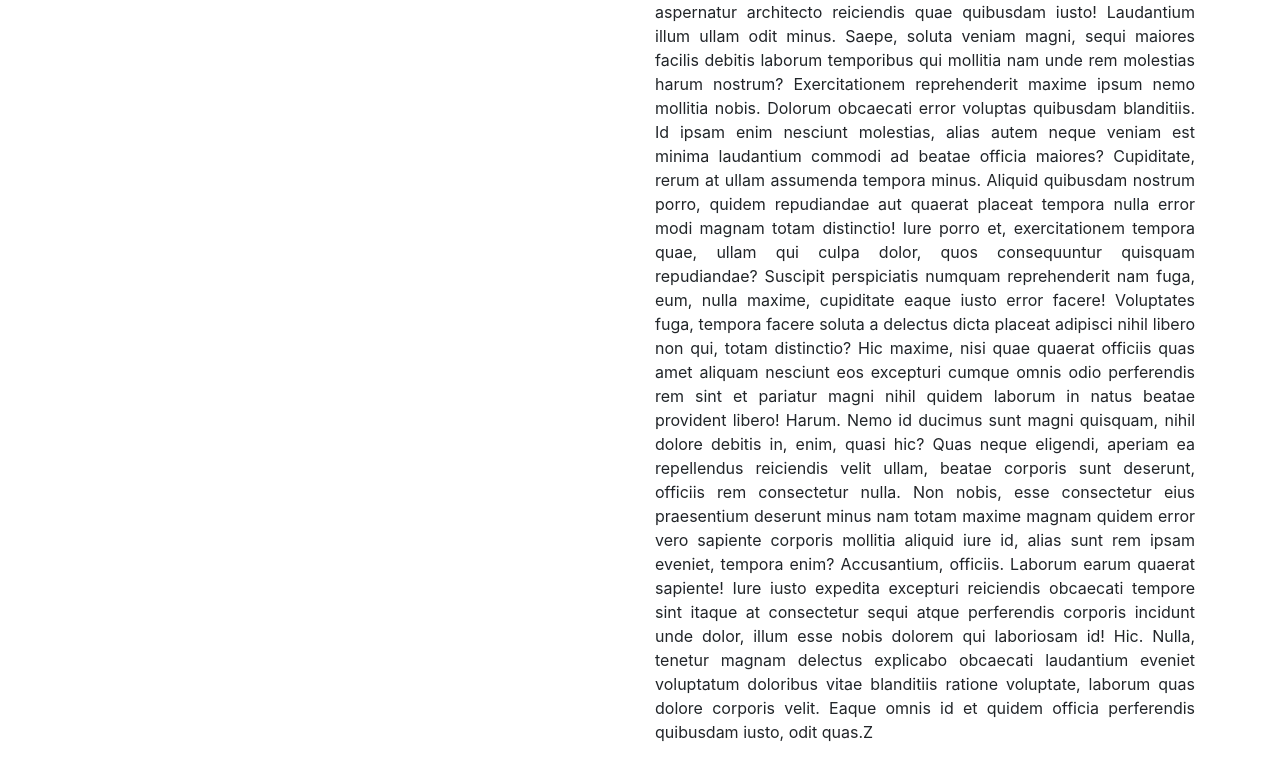
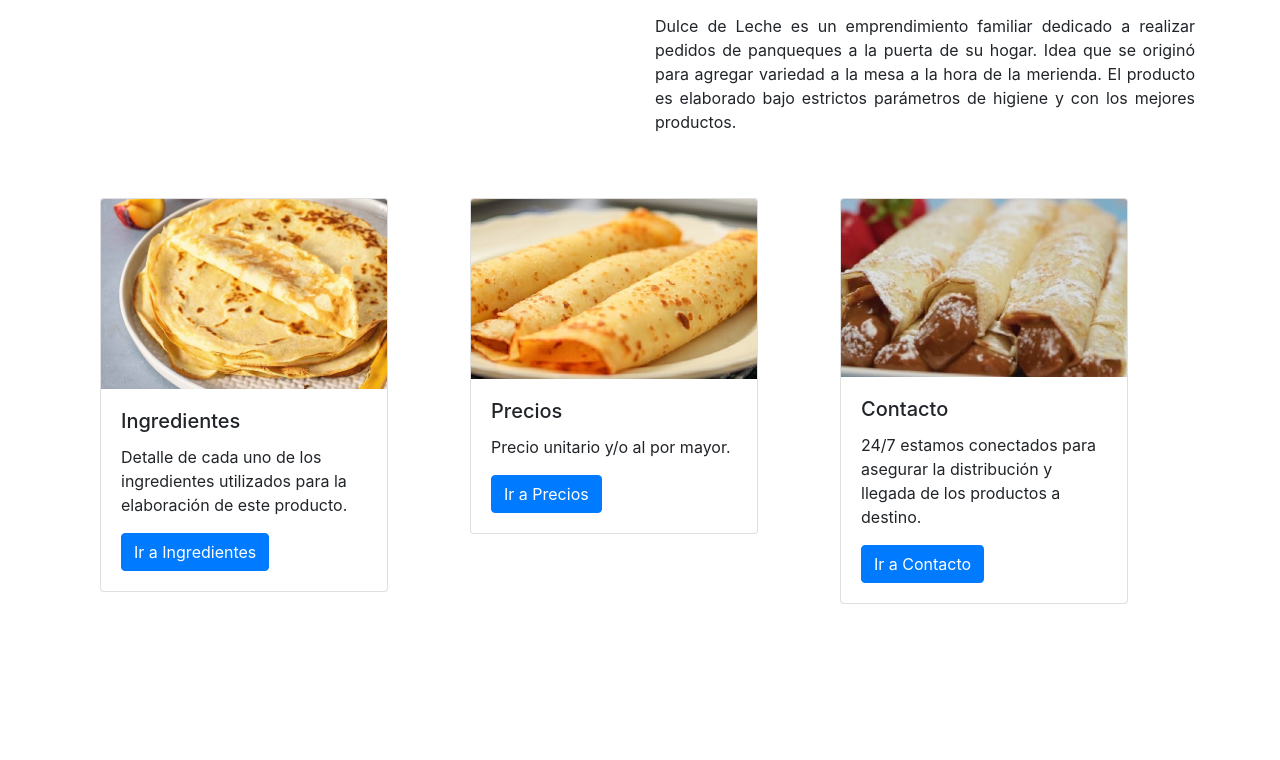
Before and after one commit to CarolVallejos/Panqueques, a plain HTML site: page PaginaPaqueques/index.html in a window 1280 px wide. Shown: the part 476-1236 px from the top of the page. After the commit the page ends 1080 px from the top, so only its background shows below. Drawn offline with Linux system fonts and the light colour scheme; a web font is replaced by a local one.

Commit message:
Imagenes en cards, enlaces con otras páginas

```diff
--- a/PaginaPaqueques/index.html
+++ b/PaginaPaqueques/index.html
@@ -1,23 +1,31 @@
 <!DOCTYPE html>
 <html lang="en">
+
 <head>
   <meta charset="UTF-8">
   <meta name="viewport" content="width=device-width, initial-scale=1.0">
   <title>Document</title>
   <link rel="stylesheet" href="bootstrap.css">
   <link rel="stylesheet" href="normalize.css">
+  <link href="https://fonts.googleapis.com/css?family=Baloo+Chettan+2&display=swap" rel="stylesheet">
   <style>
-        body{
+    body {
       background: url("Panqueque.jpg");
       background-repeat: no-repeat;
       background-attachment: fixed;
       background-size: cover;
     }
-            input::placeholder{
-                color:white !important;
+
+    input::placeholder {
+      color: white !important;
+    }
+
+    h1 {
+      font-family: 'Baloo Chettan 2', cursive;
     }
   </style>
 </head>
+
 <body>
   <div class="container">
     <div class="row">
@@ -29,13 +37,13 @@
           <div class="collapse navbar-collapse" id="navbarSupportedContent">
             <ul class="navbar-nav mr-auto">
               <li class="nav-item active">
-                          <a class="nav-link text-light" href="#">Home <span class="sr-only">(current)</span></a>
+                <p class="nav-link text-light">Home <span class="sr-only">(current)</span></p>
               </li>
               <li class="nav-item">
-                          <a class="nav-link text-light" href="#">Link</a>
+                <a class="nav-link text-light" href="Distribución.html">Distribución</a>
               </li>
               <li class="nav-item">
-                          <a class="nav-link disabled text-light" href="#" tabindex="-1" aria-disabled="true">Disabled</a>
+                <a class="nav-link text-light" href="Sugerencias.html">Sugerencias</a>
               </li>
             </ul>
             <form class="form-inline my-2 my-lg-0">
@@ -44,51 +52,52 @@
             </form>
           </div>
         </nav>
-
       </div>
-            <div class="col-6">
-
+      <div class="col-6 offset-6 mt-5 mb-5">
+        <h1 class="display-4 ">¿Quiénes somos?</h1>
+        <p class="text-justify">
+          Dulce de Leche es un emprendimiento familiar dedicado a realizar pedidos de panqueques a la puerta de su
+          hogar.
+          Idea que se originó para agregar variedad a la mesa a la hora de la merienda.
+          El producto es elaborado bajo estrictos parámetros de higiene y con los mejores productos.
+        </p>
       </div>
-            <div class="col-6 mt-5 text-justify">
-                <p>
-                    Lorem ipsum dolor sit, amet consectetur adipisicing elit. Magnam vel error nemo
-                    exercitationem recusandae qui ullam, ab accusantium. Porro dolor illum voluptate
-                    natus in quas harum ut at pariatur recusandae.
-                    Lorem ipsum dolor sit amet consectetur adipisicing elit. Nesciunt consequuntur
-                    sapiente nostrum facilis eligendi in officiis aperiam aut maiores odio exercitationem
-                    voluptatem pariatur a, aspernatur architecto reiciendis quae quibusdam iusto!
-                    Laudantium illum ullam odit minus. Saepe, soluta veniam magni, sequi maiores
-                    facilis debitis laborum temporibus qui mollitia nam unde rem molestias harum nostrum?
-                    Exercitationem reprehenderit maxime ipsum nemo mollitia nobis.
-                    Dolorum obcaecati error voluptas quibusdam blanditiis. Id ipsam enim nesciunt
-                    molestias, alias autem neque veniam est minima laudantium commodi ad beatae
-                    officia maiores? Cupiditate, rerum at ullam assumenda tempora minus.
-                    Aliquid quibusdam nostrum porro, quidem repudiandae aut quaerat placeat tempora
-                    nulla error modi magnam totam distinctio! Iure porro et, exercitationem tempora
-                    quae, ullam qui culpa dolor, quos consequuntur quisquam repudiandae?
-                    Suscipit perspiciatis numquam reprehenderit nam fuga, eum, nulla maxime,
-                    cupiditate eaque iusto error facere! Voluptates fuga, tempora facere soluta a
-                    delectus dicta placeat adipisci nihil libero non qui, totam distinctio?
-                    Hic maxime, nisi quae quaerat officiis quas amet aliquam nesciunt eos excepturi
-                    cumque omnis odio perferendis rem sint et pariatur magni nihil quidem laborum in
-                    natus beatae provident libero! Harum.
-                    Nemo id ducimus sunt magni quisquam, nihil dolore debitis in, enim, quasi hic?
-                    Quas neque eligendi, aperiam ea repellendus reiciendis velit ullam, beatae
-                    corporis sunt deserunt, officiis rem consectetur nulla.
-                    Non nobis, esse consectetur eius praesentium deserunt minus nam totam maxime
-                    magnam quidem error vero sapiente corporis mollitia aliquid iure id, alias
-                    sunt rem ipsam eveniet, tempora enim? Accusantium, officiis.
-                    Laborum earum quaerat sapiente! Iure iusto expedita excepturi reiciendis
-                    obcaecati tempore sint itaque at consectetur sequi atque perferendis corporis
-                    incidunt unde dolor, illum esse nobis dolorem qui laboriosam id! Hic.
-                    Nulla, tenetur magnam delectus explicabo obcaecati laudantium eveniet voluptatum
-                    doloribus vitae blanditiis ratione voluptate, laborum quas dolore corporis velit.
-                    Eaque omnis id et quidem officia perferendis quibusdam iusto, odit quas.Z
-                </p>
+    </div>
+    <div class="row justify-content-between mx-auto">
+      <div class="col">
+        <div class="card" style="width: 18rem;">
+          <img src="1.jpg" class="card-img-top" alt="...">
+          <div class="card-body">
+            <h5 class="card-title">Ingredientes</h5>
+            <p class="card-text">Detalle de cada uno de los ingredientes utilizados para la elaboración de este producto.</p>
+            <a href="Ingredientes.html" class="btn btn-primary">Ir a Ingredientes</a>
+          </div>
+        </div>
+      </div>
+      <div class="col">
+        <div class="card" style="width: 18rem;">
+          <img src="5.jpg" class="card-img-top" alt="...">
+          <div class="card-body">
+            <h5 class="card-title">Precios</h5>
+            <p class="card-text">Precio unitario y/o al por mayor.</p>
+            <a href="Precios.html" class="btn btn-primary">Ir a Precios</a>
+          </div>
+        </div>
+      </div>
+      <div class="col">
+        <div class="card" style="width: 18rem;">
+          <img src="3.jpg" class="card-img-top" alt="...">
+          <div class="card-body">
+            <h5 class="card-title">Contacto</h5>
+            <p class="card-text">24/7 estamos conectados para asegurar la distribución y llegada de los productos a destino.</p>
+            <a href="Contacto.html" class="btn btn-primary">Ir a Contacto</a>
+          </div>
+        </div>
       </div>
     </div>
   </div>
   <script src="bootstrap.bundle.js"></script>
   <script src="jquery-3.4.1.min.js"></script>
 </body>
+
 </html>
```
Also changed, not shown: PaginaPaqueques/Contacto.html (added), PaginaPaqueques/Distribución.html (added), PaginaPaqueques/Ingredientes.html (added), PaginaPaqueques/Precios.html (added), PaginaPaqueques/Sugerencias.html (added). Lines whose indentation alone changed are shown as unchanged.
